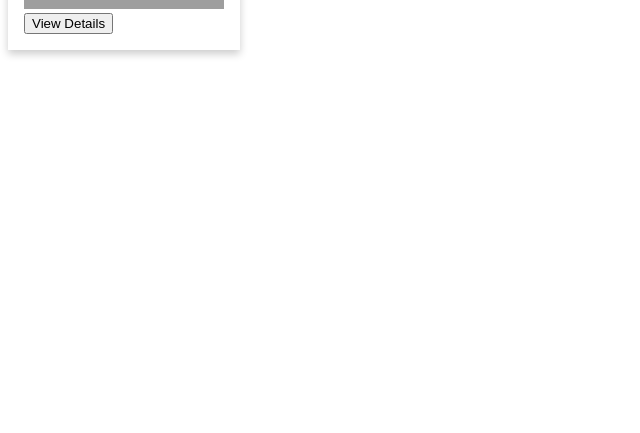
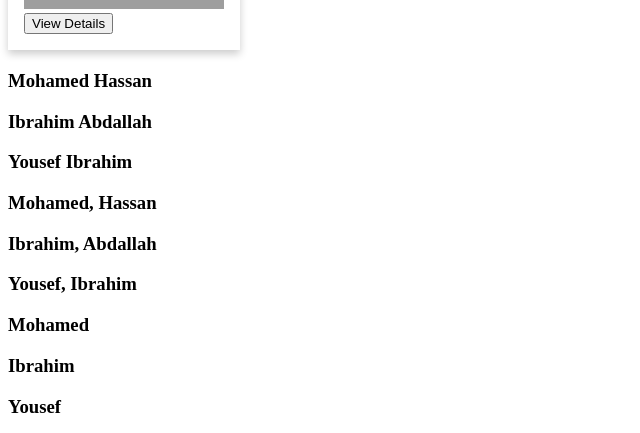
Before and after one commit to devmuhmed/journey-of-vuejs, a Vue app in the folder tasks/codevolution/: page / in a window 1280 px wide. Shown: the part 805-1238 px from the top of the page, without its empty margins (0-640 px from the left). Before the commit the page ends 875 px from the top, so only its background shows below. Built offline with nearby package versions, Linux system fonts and the light colour scheme; grey boxes are pictures that could not be loaded.

Commit message:
codevolution lesson 39 slots props

```diff
--- a/tasks/codevolution/src/AppFive.vue
+++ b/tasks/codevolution/src/AppFive.vue
@@ -25,21 +25,37 @@
             <button>View Details</button>
         </template>
     </card-component>
-
+    <name-list>
+        <!-- slotProps represent all object of the children -->
+       <template v-slot:default="slotProps">
+            {{ slotProps.firstName }} {{ slotProps.lastName }}
+       </template>
+    </name-list>
+    <name-list>
+       <template v-slot:default="slotProps">
+            {{ slotProps.firstName }}, {{ slotProps.lastName }}
+       </template>
+    </name-list>
+    <name-list>
+       <template v-slot:default="slotProps">
+            {{ slotProps.firstName }}
+       </template>
+    </name-list>
 </template>
 
 <script>
+    import NameList from './components/NameList.vue';
     import CardComponent from './components/Card.vue';
     import InputComponent from './components/input.vue'
     export default {
         name: 'App',
         components: {
             InputComponent,
-            CardComponent
+            CardComponent,
+            NameList
         },
         data() {
             return {
-                name: ''
             }
         },
     }
--- /dev/null
+++ b/tasks/codevolution/src/components/NameList.vue
@@ -0,0 +1,33 @@
+<template>
+    <h3 v-for="name in names" :key="name.firstName">
+        <slot :firstName="name.firstName" :lastName="name.lastName"></slot>
+    </h3>
+</template>
+
+<script>
+    export default {
+        name: 'NameList',
+        data() {
+            return {
+                names: [
+                    {
+                        firstName: 'Mohamed',
+                        lastName: 'Hassan',
+                    },
+                    {
+                        firstName: 'Ibrahim',
+                        lastName: 'Abdallah',
+                    },
+                    {
+                        firstName: 'Yousef',
+                        lastName: 'Ibrahim',
+                    }
+                ],
+            }
+        }
+    }
+</script>
+
+<style scoped>
+
+</style>
```
